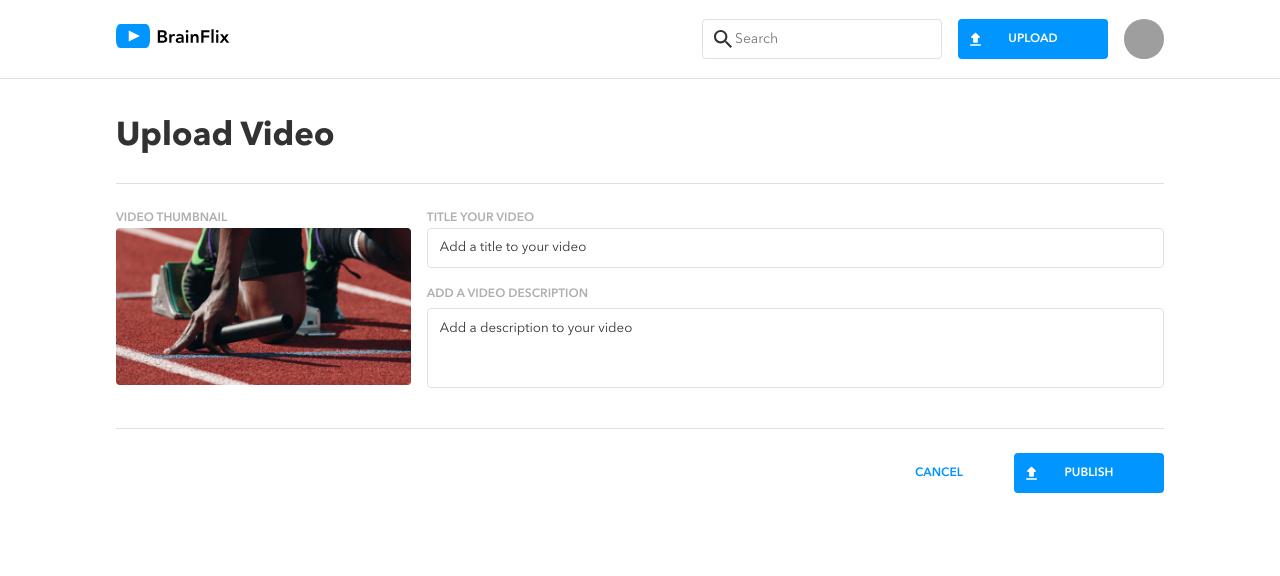
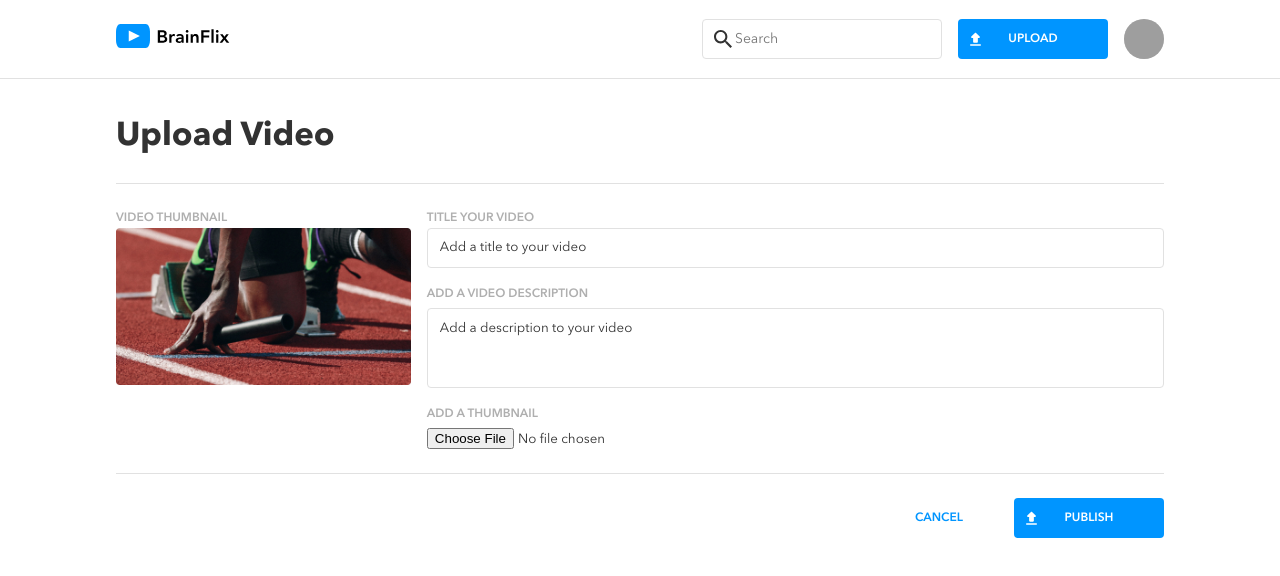
Before and after one commit to jenikashannon/jenika-shannon-brainflix, a React (Create React App) app: page /upload in a window 1280 px wide. Shown: the top 576 px of the page. Built offline with nearby package versions, Linux system fonts and the light colour scheme.

Commit message:
add ability to add video thumbnail on video upload

```diff
--- /dev/null
+++ b/src/components/FormFile/FormFile.jsx
@@ -0,0 +1,18 @@
+import "./FormFile.scss";
+
+function FormFile() {
+	return (
+		<div className='form-file'>
+			<label className='form-file__label' htmlFor='uploadImage'>
+				ADD A THUMBNAIL
+			</label>
+			<input
+				type='file'
+				accept='image/png, image/jpeg, image/jpg'
+				name='uploadImage'
+			></input>
+		</div>
+	);
+}
+
+export default FormFile;
--- /dev/null
+++ b/src/components/FormFile/FormFile.scss
@@ -0,0 +1,15 @@
+@use "../../styles/partials/colors";
+@use "../../styles/partials/padding";
+@use "../../styles/partials/mixins";
+@use "../../styles/partials/text-styles";
+
+.form-file {
+	display: flex;
+	flex-direction: column;
+
+	&__label {
+		@extend .labels-and-buttons;
+		margin-bottom: 0.25rem;
+		color: colors.$silver;
+	}
+}
--- a/src/consts.js
+++ b/src/consts.js
@@ -1,4 +1,5 @@
 const apiKey = "5428efc9-546b-49c5-a88a-b40ce9f782ef";
 const baseUrl = "http://localhost:1700";
+const publicPath = `${baseUrl}/images`;
 
-export { apiKey, baseUrl };
+export { apiKey, baseUrl, publicPath };
--- a/src/pages/UploadPage/UploadPage.jsx
+++ b/src/pages/UploadPage/UploadPage.jsx
@@ -2,16 +2,32 @@ import thumbnail from "../../assets/images/Upload-video-preview.jpg";
 import Divider from "../../components/Divider/Divider";
 import FormInput from "../../components/FormInput/FormInput";
 import FormTextArea from "../../components/FormTextArea/FormTextArea";
+import FormFile from "../../components/FormFile/FormFile";
 import Button from "../../components/Button/Button";
-import { useState } from "react";
+import { useState, useEffect } from "react";
 import { useNavigate } from "react-router-dom";
 import axios from "axios";
-import { apiKey, baseUrl } from "../../consts";
+import { apiKey, baseUrl, publicPath } from "../../consts";
+
 import "./UploadPage.scss";
 
 function UploadPage() {
 	const [isPublished, setIsPublished] = useState(false);
+	const [thumbnailId, setThumbnailId] = useState("");
+	const [newVideo, setNewVideo] = useState(null);
+
 	const navigate = useNavigate();
+
+	useEffect(() => {
+		if (thumbnailId) {
+			const videoWithImage = {
+				...newVideo,
+				image: `${publicPath}/${thumbnailId}`,
+			};
+
+			postVideo(videoWithImage);
+		}
+	}, [thumbnailId]);
 
 	async function postVideo(video) {
 		try {
@@ -21,13 +37,33 @@ function UploadPage() {
 		}
 	}
 
+	async function saveImage(file) {
+		const formData = new FormData();
+
+		formData.append("files", file);
+
+		try {
+			const response = await axios.post(
+				`${baseUrl}/videos/thumbnail`,
+				formData,
+				{ headers: { "Content-Type": "multipart/form-data" } }
+			);
+			setThumbnailId(response.data);
+		} catch (error) {
+			console.log(error);
+		}
+	}
+
 	function handleSubmit(event) {
 		event.preventDefault();
 
-		const newVideo = {
+		const file = event.target.uploadImage.files[0];
+		saveImage(file);
+
+		setNewVideo({
 			title: event.target.uploadTitle.value,
 			description: event.target.uploadDescription.value,
-			image: "http://localhost:1700/images/upload-video-preview",
+			image: "",
 			channel: "A very cool channel",
 			views: 0,
 			likes: 0,
@@ -35,9 +71,7 @@ function UploadPage() {
 			video: "import from public",
 			timestamp: new Date().getTime(),
 			comments: [],
-		};
-
-		postVideo(newVideo);
+		});
 
 		// trigger success alert
 		setIsPublished(true);
@@ -50,6 +84,7 @@ function UploadPage() {
 		// clear input fields
 		event.target.uploadTitle.value = "";
 		event.target.uploadDescription.value = "";
+		event.target.uploadImage.value = "";
 	}
 
 	function handleCancel(event) {
@@ -77,6 +112,7 @@ function UploadPage() {
 							name='uploadDescription'
 							placeholder='Add a description to your video'
 						/>
+						<FormFile />
 					</div>
 				</div>
 				<Divider type='tablet' />
--- a/src/pages/VideoPlayerPage/VideoPlayerPage.jsx
+++ b/src/pages/VideoPlayerPage/VideoPlayerPage.jsx
@@ -64,11 +64,6 @@ function VideoPlayerPage() {
 	}, []);
 
 	useEffect(() => {
-		// if no video id, set as first video
-		if (!videoId && videoList) {
-			videoId = videoId || videoList[0].id;
-		}
-
 		getMainVideo();
 		setCommentsChanged("waiting");
 	}, [videoList, videoId, commentsChanged]);
```
